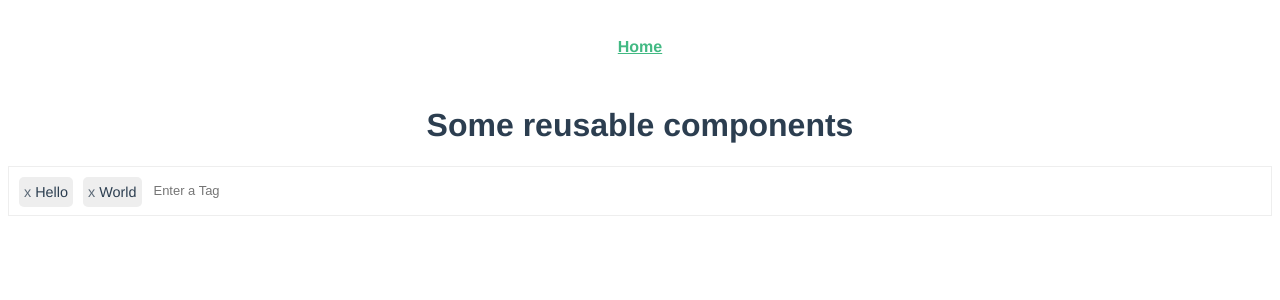
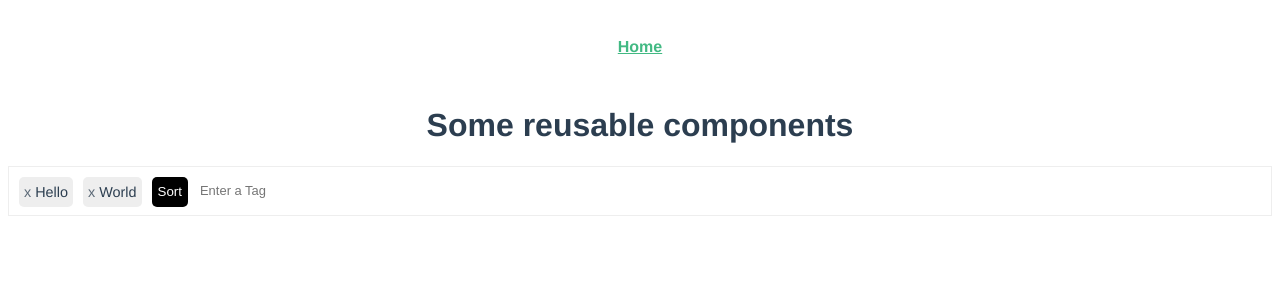
Before and after one commit to naveenbudhwal/reusable-components, a Vue app: page / in a window 1280 px wide. Shown: the top 300 px of the page. Built offline with nearby package versions, Linux system fonts and the light colour scheme.

Commit message:
Adding transitions to tags

```diff
--- a/src/components/tagInput.vue
+++ b/src/components/tagInput.vue
@@ -1,9 +1,12 @@
 <template>
   <div class="tag-input">
-    <div v-for="(tag, index) in tags" :key="index" class="tag-input__tag">
-      <span @click="removeTag(index)">x</span>
-      {{ tag }}
-    </div>
+    <transition-group name="slide-in" appear>
+      <div v-for="(tag, index) in tags" :key="tag" class="tag-input__tag">
+        <span @click="removeTag(index)">x</span>
+        {{ tag }}
+      </div>
+    </transition-group>
+    <button id="cta" @click="sortTags()">Sort</button>
     <input
       type='text'
       placeholder="Enter a Tag"
@@ -38,12 +41,37 @@
         if(event.target.value.length === 0) {
           this.removeTag(this.tags.length - 1)
         }
+      },
+      sortTags() {
+        this.tags.sort()
       }
     }
   }
 </script>
 
 <style scoped>
+
+/* ----------- Transition styles ---------- */
+.slide-in-enter {
+  opacity: 0;
+  transform: translateX(20px);
+}
+
+.slide-in-enter-active,
+.slide-in-leave-active {
+  transition: all 0.3s ease-in-out;
+}
+
+.slide-in-leave {
+  opacity: 0;
+  transform: translateX(-20px);
+}
+
+.slide-in-move {
+  transition: all 0.3s ease-in-out;
+}
+
+/* ---------------------------------------- */
 
 .tag-input {
   width: 100%;
@@ -79,4 +107,15 @@
   background: none;
 }
 
+#cta {
+  border: none;
+  height: 30px;
+  margin-top: 10px;
+  border-radius: 5px;
+  background: #000;
+  color: #fff;
+  margin-right: 10px;
+  cursor: pointer;
+}
+
 </style>
```
